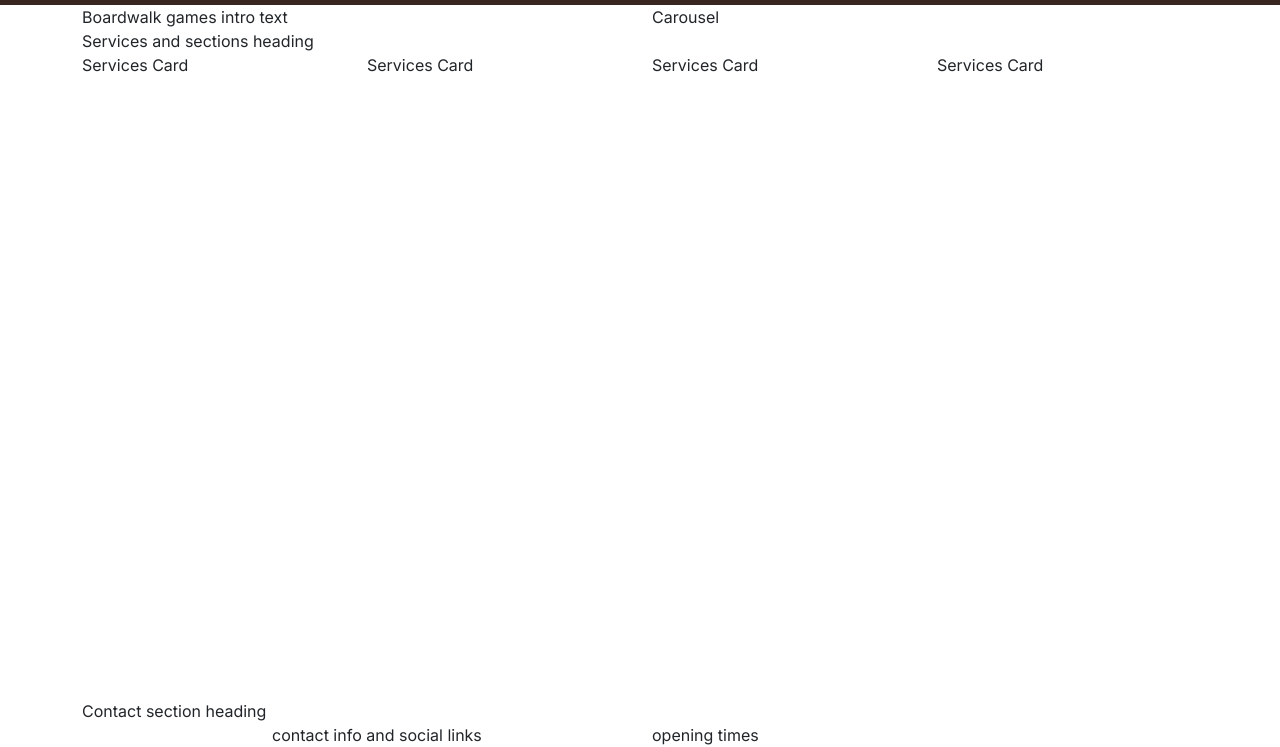
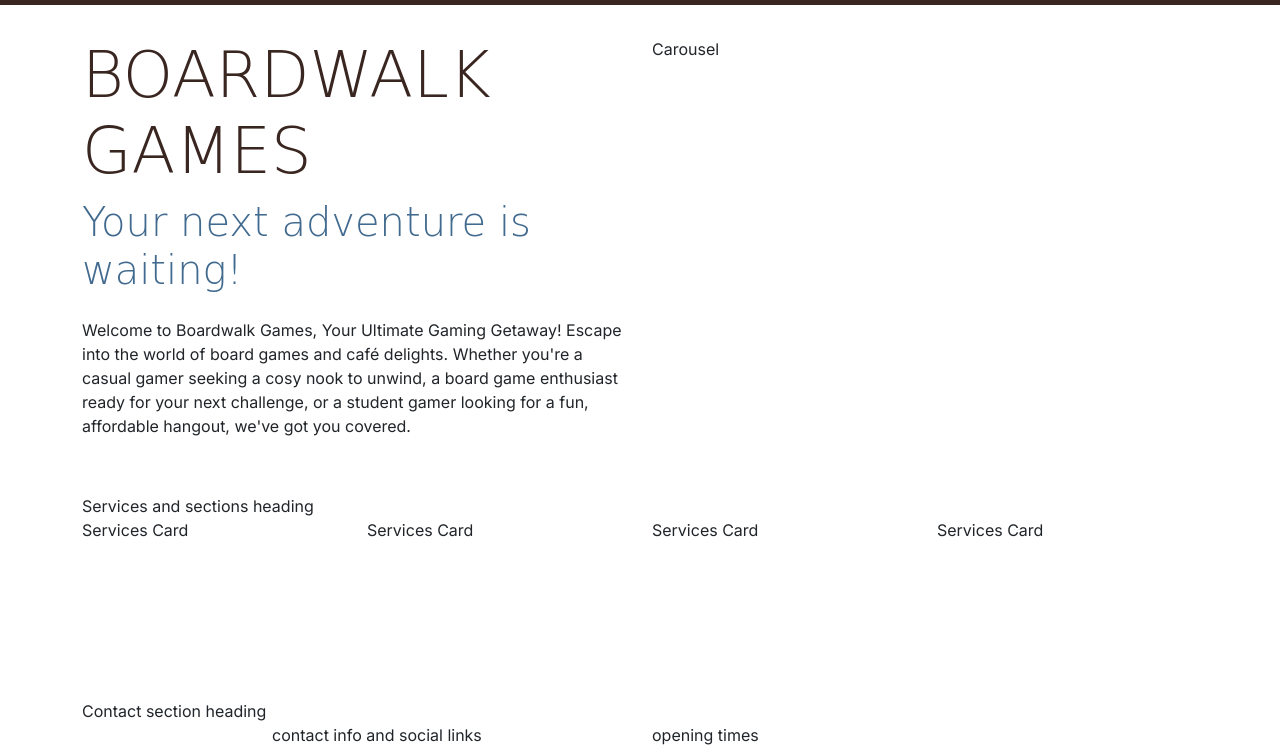
Before and after one commit to JakeyMarsh1/boardwalk-games, a plain HTML site: page index.html in a window 1280 px wide. Shown: the part 53-800 px from the top of the page. Drawn offline with nearby package versions, Linux system fonts and the light colour scheme; a web font is replaced by a local one.

Commit message:
updated header styles

```diff
--- a/assets/css/style.css
+++ b/assets/css/style.css
@@ -22,10 +22,16 @@ h2,
 h3 {
   font-family: var(--secondary-font);
   color: var(--primary-color);
+  text-transform: uppercase;
 }
 
 .sub-heading-color {
   color: var(--highlight-color);
+}
+
+.section {
+  margin-top: 2rem;
+  margin-bottom: 2rem;
 }
 
 /* Navigation Bar */
@@ -36,3 +42,8 @@ h3 {
 #navbar .logo {
   width: 30px;
 }
+
+/*header*/
+#header .lead{
+  font-family: var(--secondary-font);
+}
--- a/index.html
+++ b/index.html
@@ -80,9 +80,21 @@
     </nav>
 
     <!--header with carousel-->
-    <header class="container">
+    <header id="header" class="container section">
       <div class="row">
-        <div class="col-12 col-xl-6">Boardwalk games intro text</div>
+        <div class="col-12 col-xl-6 text-center text-xl-start">
+          <h1 class="display-3">Boardwalk Games</h1>
+          <p class="lead display-6 sub-heading-color">
+            Your next adventure is waiting!
+          </p>
+          <p class="my-4">
+            Welcome to Boardwalk Games, Your Ultimate Gaming Getaway! Escape
+            into the world of board games and café delights. Whether you're a
+            casual gamer seeking a cosy nook to unwind, a board game enthusiast
+            ready for your next challenge, or a student gamer looking for a fun,
+            affordable hangout, we've got you covered.
+          </p>
+        </div>
         <div class="col-12 col-xl-6">Carousel</div>
       </div>
     </header>
```
